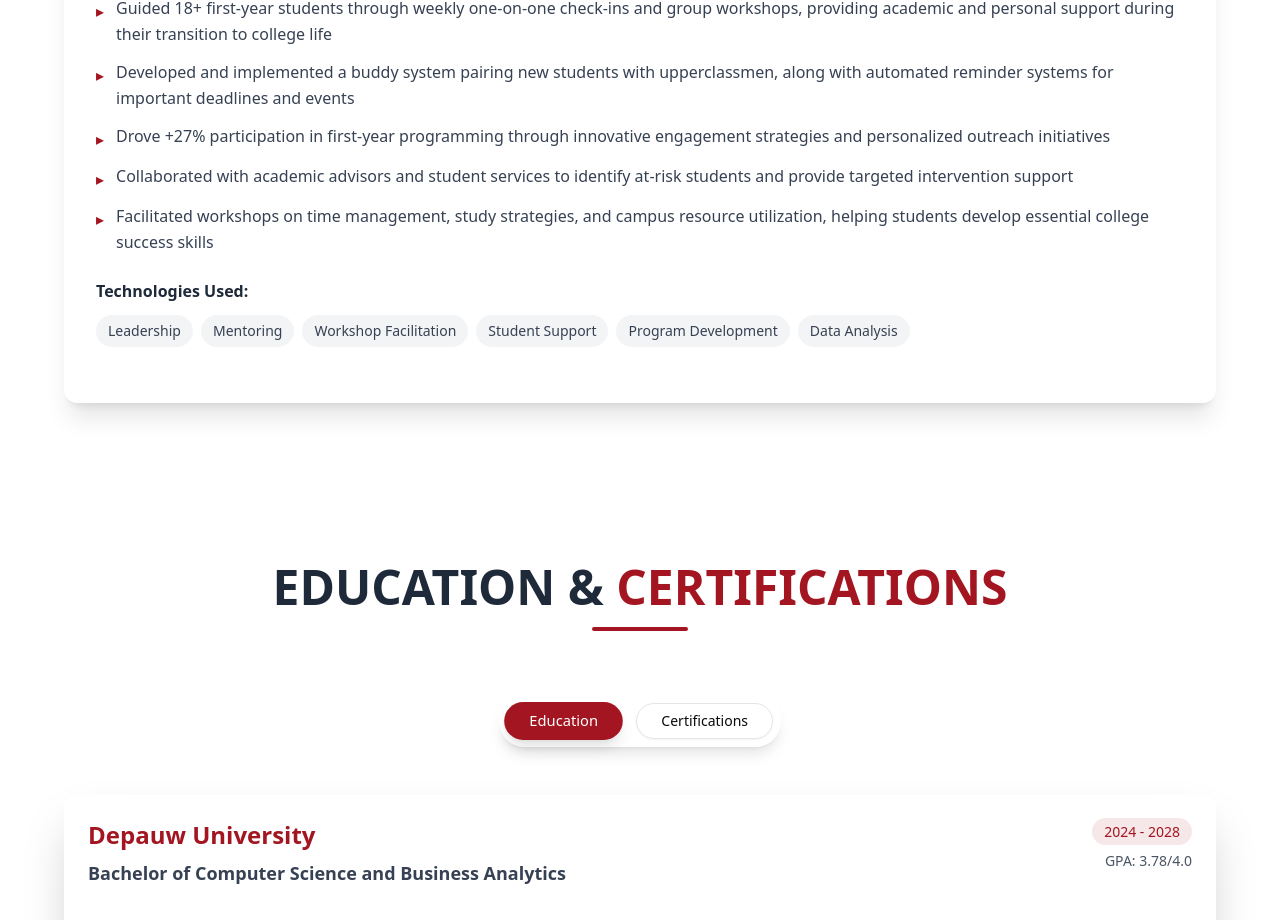
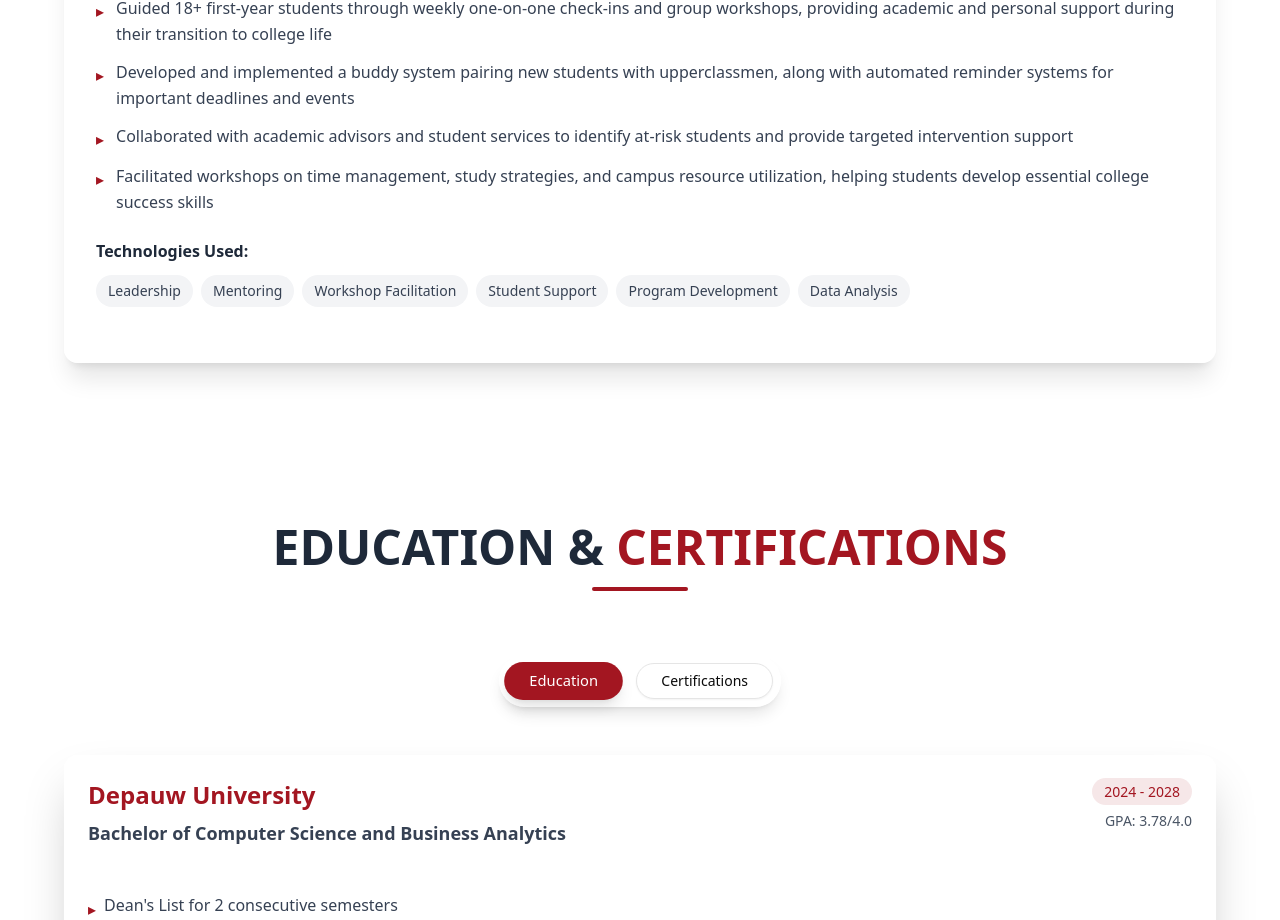
Before and after one commit to Sahmey2004/Portfolio, a React (Vite) app: page / in a window 1280 px wide. Shown: the part 4799-5719 px from the top of the page. Built offline with nearby package versions, Linux system fonts and the light colour scheme.

Commit message:
Remove participation increase line

```diff
--- a/src/components/WorkExperience.jsx
+++ b/src/components/WorkExperience.jsx
@@ -80,7 +80,6 @@ const WorkExperience = () => {
       achievements: [
         'Guided 18+ first-year students through weekly one-on-one check-ins and group workshops, providing academic and personal support during their transition to college life',
         'Developed and implemented a buddy system pairing new students with upperclassmen, along with automated reminder systems for important deadlines and events',
-        'Drove +27% participation in first-year programming through innovative engagement strategies and personalized outreach initiatives',
         'Collaborated with academic advisors and student services to identify at-risk students and provide targeted intervention support',
         'Facilitated workshops on time management, study strategies, and campus resource utilization, helping students develop essential college success skills',
       ],
```
